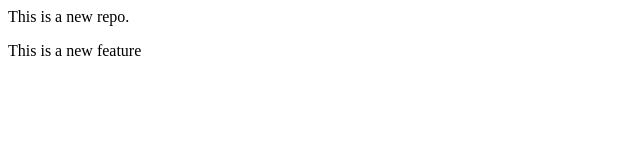
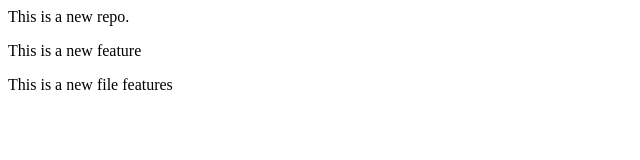
Before and after one commit to rizwangulzar-sudo/localrepo, a plain HTML site: page index.html in a window 1280 px wide. Shown: the whole page, without its empty margins (0-640 px from the left). Drawn offline with Linux system fonts and the light colour scheme.

Commit message:
added my new file features

```diff
--- a/index.html
+++ b/index.html
@@ -1,2 +1,3 @@
 <p>This is a new repo.</p>
 <p>This is a new feature</p>
+<p>This is a new file features</p>
```
